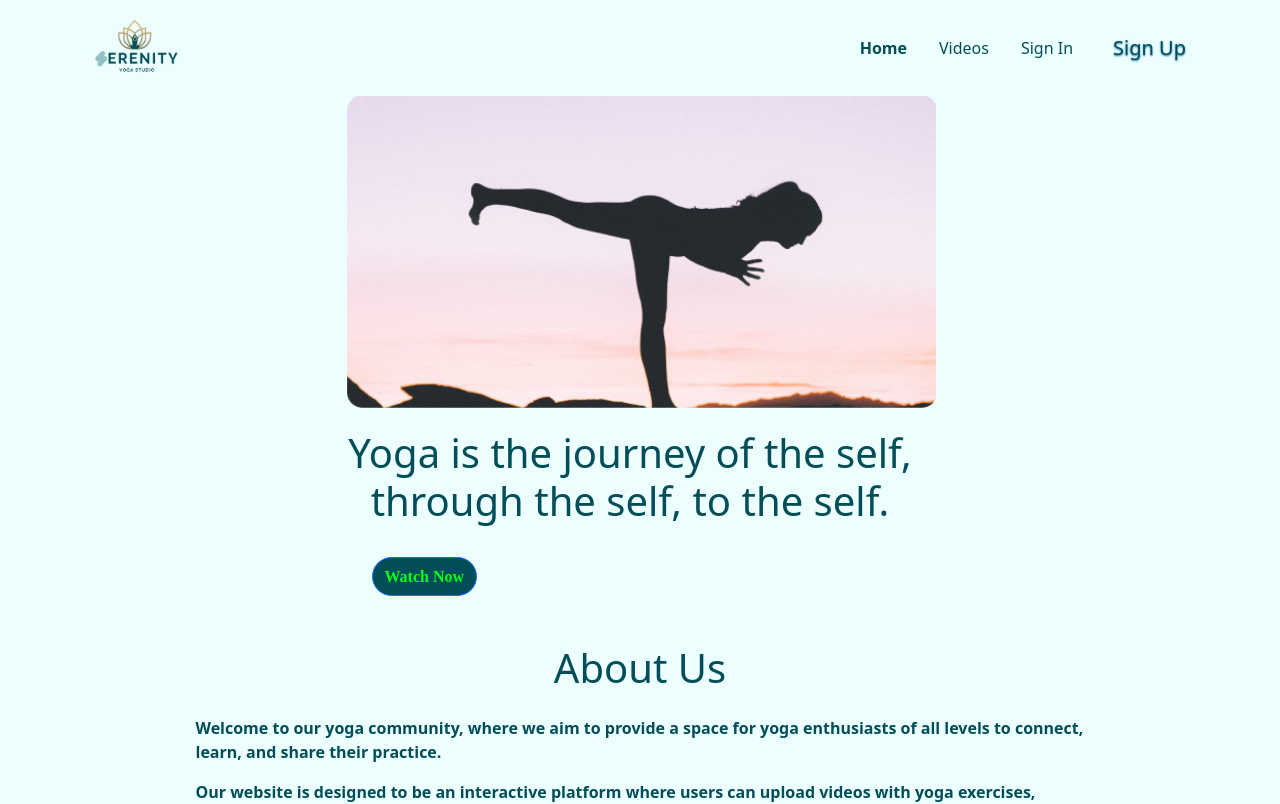
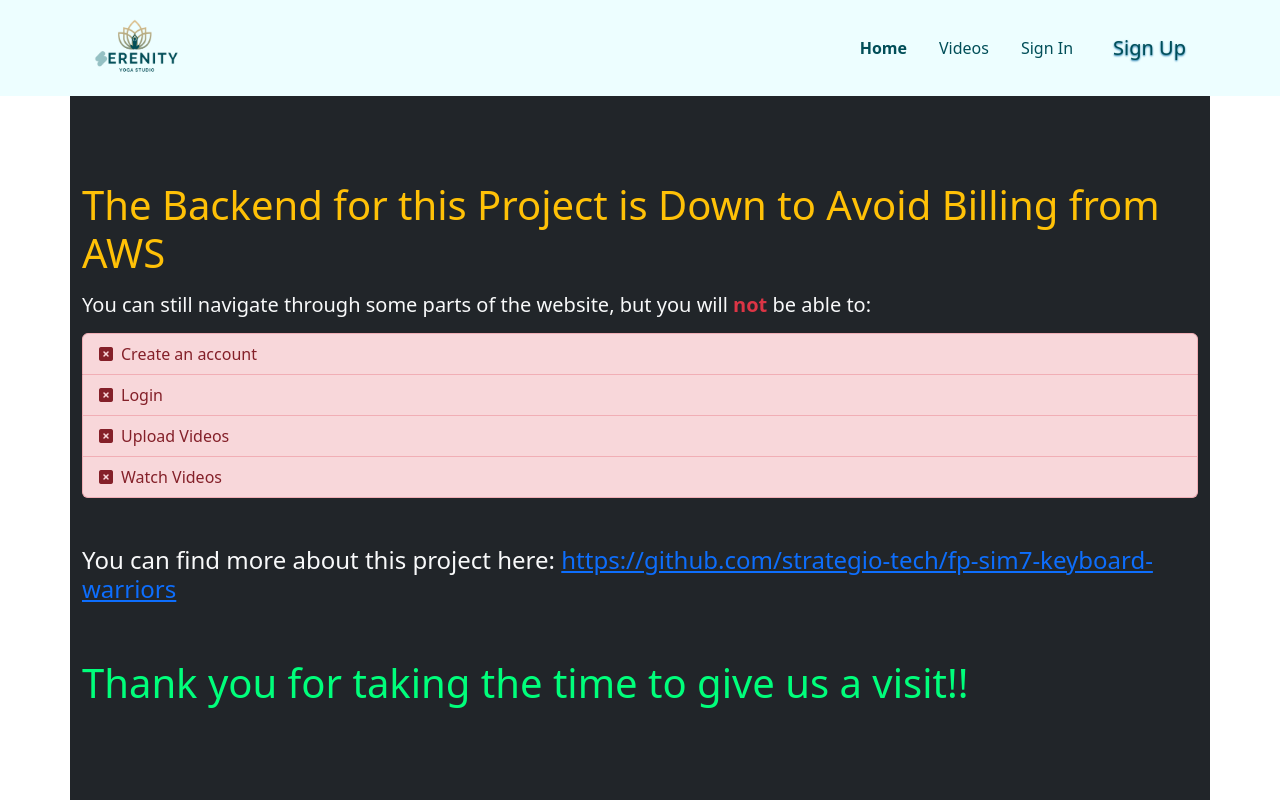
Before and after one commit to strategio-tech/fp-sim7-keyboard-warriors, a React (Vite) app: page / in a window 1280 px wide. Shown: the top 804 px of the page. Built offline with nearby package versions, Linux system fonts and the light colour scheme.

Commit message:
shutted down backend message

```diff
--- a/src/Components/SignedInNavbar.jsx
+++ b/src/Components/SignedInNavbar.jsx
@@ -5,7 +5,7 @@ import serenity from "../assets/logowithbackground.png";
 import profileImage from "../assets/Luuh.jpg";
 import addVideoImage from "../assets/addVideo.png";
 
-const SignedInNav = ({loggedIn, setloggedIn}) => {
+const SignedInNav = ({loggedIn, setloggedIn, forwardRef}) => {
     useEffect(() => {
         if (localStorage.getItem("token")) {
             setloggedIn(true);
@@ -21,6 +21,7 @@ const SignedInNav = ({loggedIn, setloggedIn}) => {
             className="col-12"
             variant="dark"
             expand="sm"
+            ref={forwardRef}
         >
             <Container className="px-3">
                 <Navbar.Brand href="/home">
--- a/src/Layout.jsx
+++ b/src/Layout.jsx
@@ -7,18 +7,20 @@ import VideoFeed from "./Views/VideoFeed"
 import UserProfile from "./Views/UserProfile";
 import VideoPage from "./Views/VideoPage";
 import './Layout.css';
-import { useEffect, useState } from "react";
+import { useEffect, useRef, useState } from "react";
 import VideoUpload from "./Views/VideoUpload"
+import GlobalMessage from "./Views/GlobalMessage";
 
 const Layout = () => {
     const [loggedIn, setloggedIn] = useState(false);
+    const ref = useRef(null)
 
 
     return (
         <BrowserRouter>
-            <SignedInNav loggedIn={loggedIn} setloggedIn={setloggedIn} />
+            <SignedInNav loggedIn={loggedIn} setloggedIn={setloggedIn} forwardRef={ref}/>
             <Routes>
-                <Route index element={<LandingPage />} />
+                <Route index element={<GlobalMessage forwardRef={ref}/>} />
                 <Route path="/home" element={<LandingPage />} />
                 <Route path="/login" element={<Login />} />
                 <Route path="/signup" element={<SignUp />} />
--- /dev/null
+++ b/src/Views/GlobalMessage.jsx
@@ -0,0 +1,60 @@
+import React, { useEffect, useState } from "react";
+
+const GlobalMessage = ({ forwardRef }) => {
+    const [navHeight, setNavHeight] = useState(0)
+
+    useEffect(()=>{
+        setNavHeight(forwardRef.current.clientHeight);
+    }, [forwardRef])
+
+    return (
+        <div
+            className="container bg-dark text-light d-flex flex-column justify-content-center"
+            style={{ height: `calc(100vh - ${navHeight}px)` }}
+        >
+            <h1 className="text-warning">
+                The Backend for this Project is Down to Avoid Billing from AWS
+            </h1>
+            <section className="mt-2">
+                <h5 className="mb-3">
+                    You can still navigate through some parts of the website,
+                    but you will <b className="text-danger capitaliz">not</b> be
+                    able to:
+                </h5>
+                <ul className="list-group">
+                    <li className="list-group-item list-group-item-danger">
+                        <span class="fa-solid fa-square-xmark me-2"></span>
+                        Create an account
+                    </li>
+                    <li className="list-group-item list-group-item-danger">
+                        <span class="fa-solid fa-square-xmark me-2"></span>Login
+                    </li>
+                    <li className="list-group-item list-group-item-danger">
+                        <span class="fa-solid fa-square-xmark me-2"></span>
+                        Upload Videos
+                    </li>
+                    <li className="list-group-item list-group-item-danger">
+                        <span class="fa-solid fa-square-xmark me-2"></span>Watch
+                        Videos
+                    </li>
+                </ul>
+            </section>
+
+            <section className="mt-5">
+                <h4>
+                    You can find more about this project here: {" "}
+                    <a href="https://github.com/strategio-tech/fp-sim7-keyboard-warriors" target="_blank">
+                        https://github.com/strategio-tech/fp-sim7-keyboard-warriors
+                    </a>
+                </h4>
+            </section>
+            <section className="mt-5">
+                <h1 style={{color: "#00FF7B"}}>
+                    Thank you for taking the time to give us a visit!!
+                </h1>
+            </section>
+        </div>
+    );
+};
+
+export default GlobalMessage;
```
